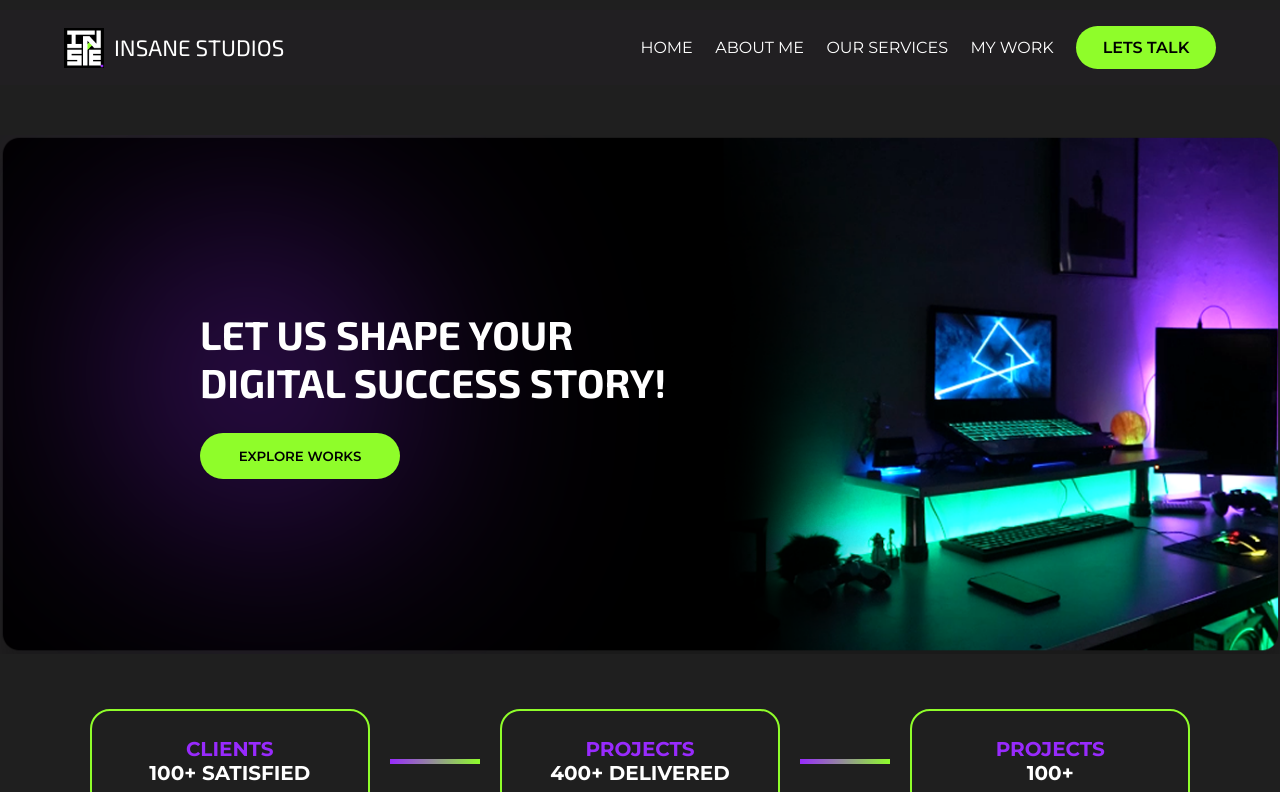
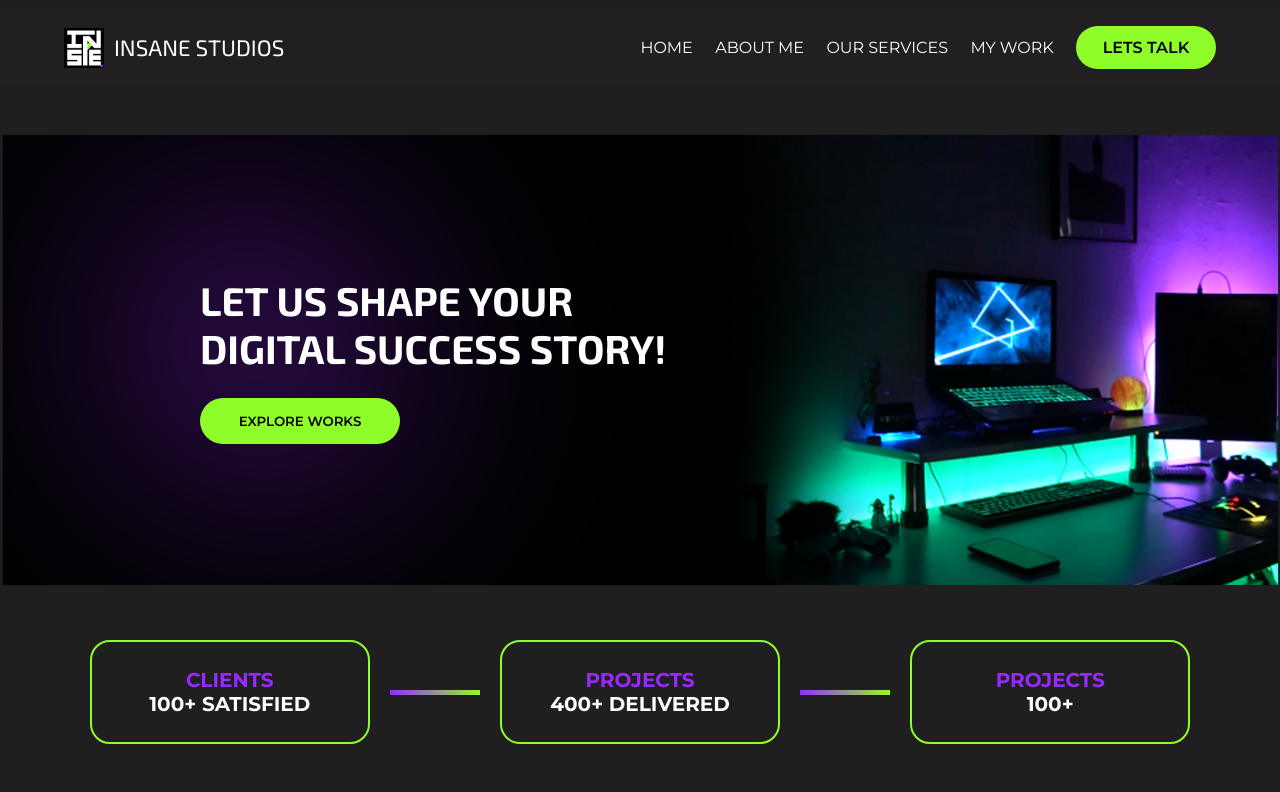
Before and after one commit to MubashirMalik/the-insane-studio, a React (Create React App) app: page / in a window 1280 px wide. Shown: the top 792 px of the page. Built offline with nearby package versions, Linux system fonts and the light colour scheme.

Commit message:
TK - Fix height issue of hero image

```diff
--- a/src/index.css
+++ b/src/index.css
@@ -125,6 +125,7 @@ button {
 /* HERO */
 
 .hero-image {
+    height: 500px;
     display: flex;
     justify-content: center;
     position: relative;
@@ -132,7 +133,7 @@ button {
 
 .hero-image > img {
     width: 100%;
-    object-fit:contain;
+    object-fit:cover;
     margin-top: 50px;
 }
 
```
